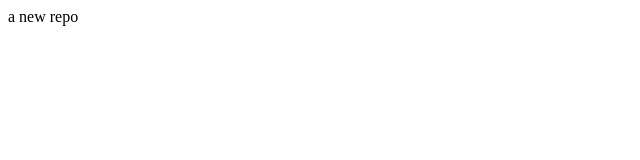
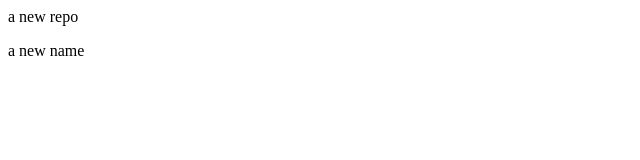
Before and after one commit to Unisha0808/newrepo, a plain HTML site: page index.html in a window 1280 px wide. Shown: the full height of the page, 0-640 px from the left. Drawn offline with Linux system fonts and the light colour scheme.

Commit message:
add new feature

```diff
--- a/index.html
+++ b/index.html
@@ -1 +1,2 @@
 <p> a new repo</p>
+<p>a new name</p>
```
